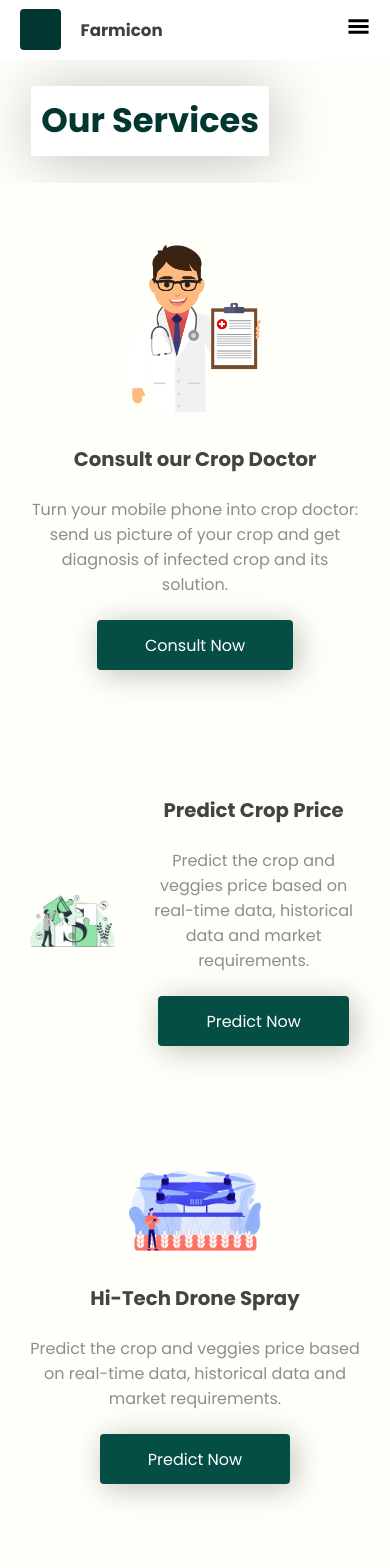
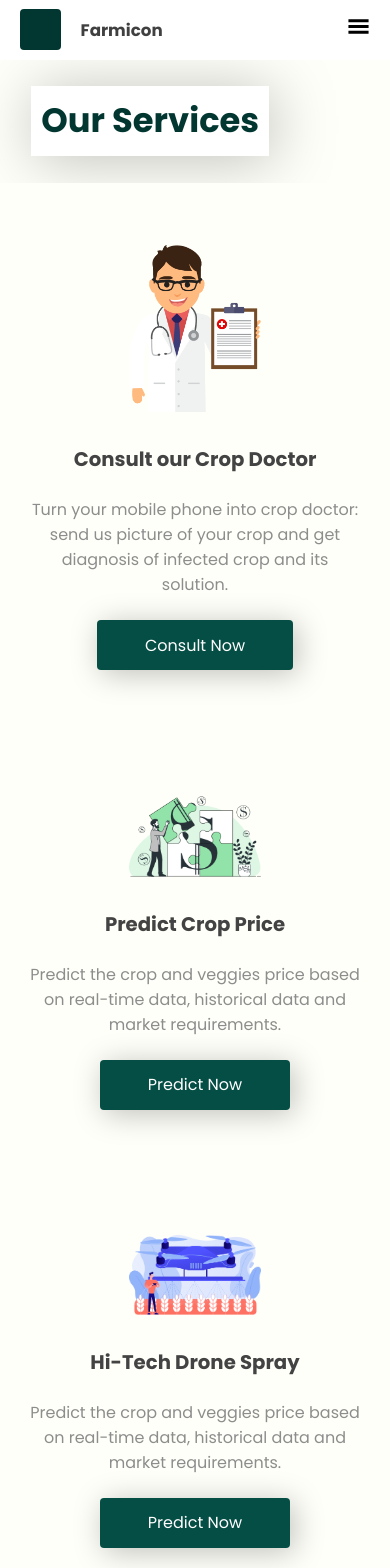
Before and after one commit to farmiconindia/farmicon-web, a React (Vite) app: page /services in a window 390 px wide. Shown: the top 1568 px of the page. Built offline with nearby package versions, Linux system fonts and the light colour scheme.

Commit message:
Landing and services page responsive issues

```diff
--- a/src/pages/home/Home.jsx
+++ b/src/pages/home/Home.jsx
@@ -9,6 +9,7 @@ import upArrow from "../../assets/up-arrow.png";
 import mobileHome from "../../assets/home-mobile.webp";
 import liningHome from "../../assets/lining.png";
 import Hero from "../../assets/Hero.png";
+import HeroMob from "../../assets/Hero_mob.png";
 import bg from "../../assets/Group (1).png";
 import "./home.scss";
 import { Link } from "react-router-dom";
--- a/src/pages/home/home.scss
+++ b/src/pages/home/home.scss
@@ -20,7 +20,7 @@
       }
       a {
         text-decoration: none;
-        width: 20%;
+        width: 40%;
         text-align: center;
         background-color: #054e45;
         border-radius: 4px;
@@ -63,6 +63,25 @@
         height: 145px;
         flex-shrink: 0;
       }
+
+      @include mobile{
+        display: flex;
+        justify-content: center;
+        .container{
+          width: 95%;
+        }
+        .content{
+          flex-direction: column;
+          gap: 0rem;
+        }
+        input{
+          width: 319px;
+        }
+        .message-input{
+          width: 319px;
+        }
+
+      }
     }
     .sec-1 {
       height: 100vh;
@@ -73,6 +92,12 @@
       // image-rendering: -webkit-optimize-contrast;
       // image-rendering: optimizeQuality;
       // animation: fadeIn 2s;
+      @include mobile{
+        flex-direction: column-reverse;
+        img{
+          height: 35vh;
+        }
+      }
 
       .left {
         display: flex;
@@ -88,6 +113,7 @@
 
         @include mobile {
           width: 100%;
+          height: 80%;
         }
 
 
@@ -119,8 +145,8 @@
           }
 
           @include mobile {
-            width: 90%;
-            margin: auto;
+            width: 100%;
+            // margin: auto;
             align-items: center;
           }
 
@@ -177,7 +203,11 @@
             color: white;
             border-radius: 0.2vw;
             font-weight: 700;
-            font-size: calc(0.7vw + 0.5rem);
+            font-size: calc(0.9vw + 0.5rem);
+            @include mobile{
+              width: calc(20vw + 4rem);
+              font-size: calc(2vw + 0.5rem);
+            }
           }
         }
       }
--- a/src/pages/services/services.scss
+++ b/src/pages/services/services.scss
@@ -199,16 +199,18 @@
           }
         }
 
+
         &:nth-of-type(even) {
+          // flex-direction: row-reverse;
           flex-direction: row-reverse;
-          .container {
+
             @include mobile {
               flex-direction: column-reverse;
               justify-content: center;
               align-items: center;
               gap: 2rem;
             }
-          }
+
 
           .left-box {
             display: flex;
```
Also changed, not shown: src/assets/Hero_mob.png (added).
